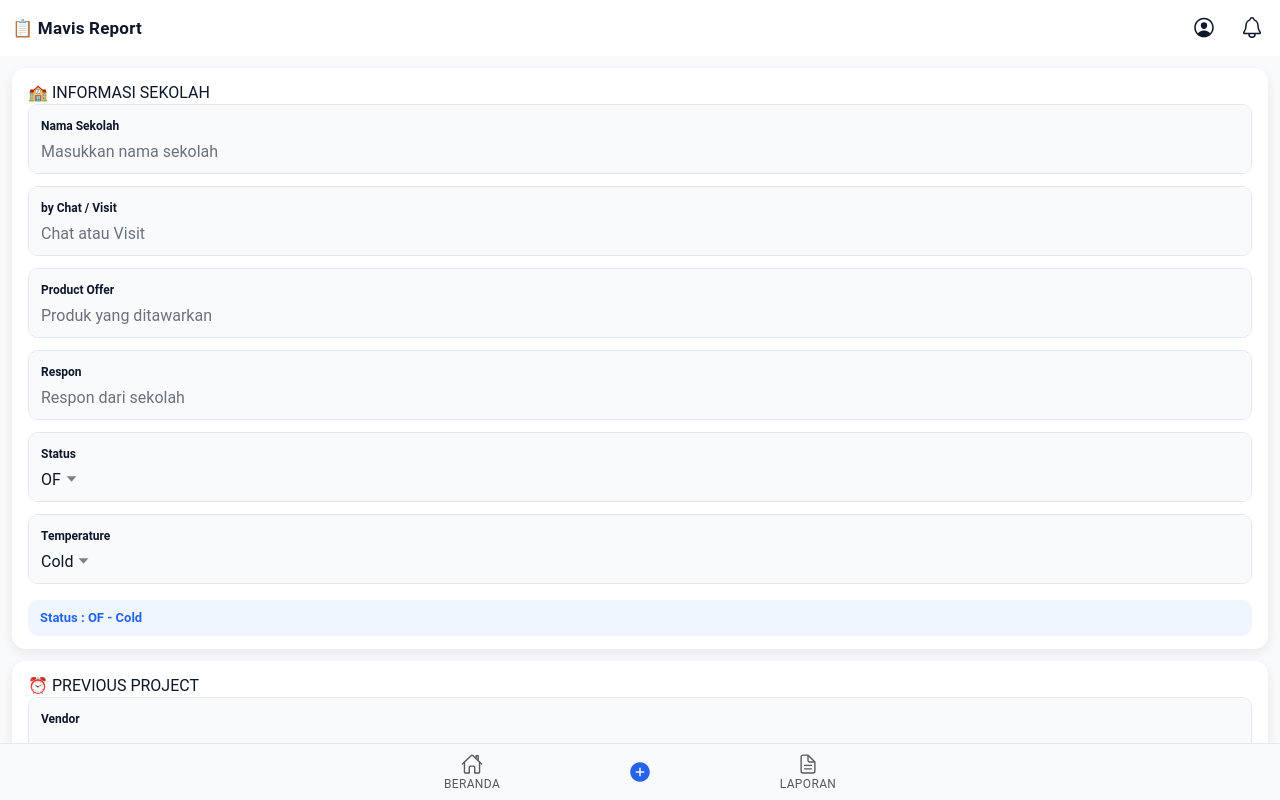
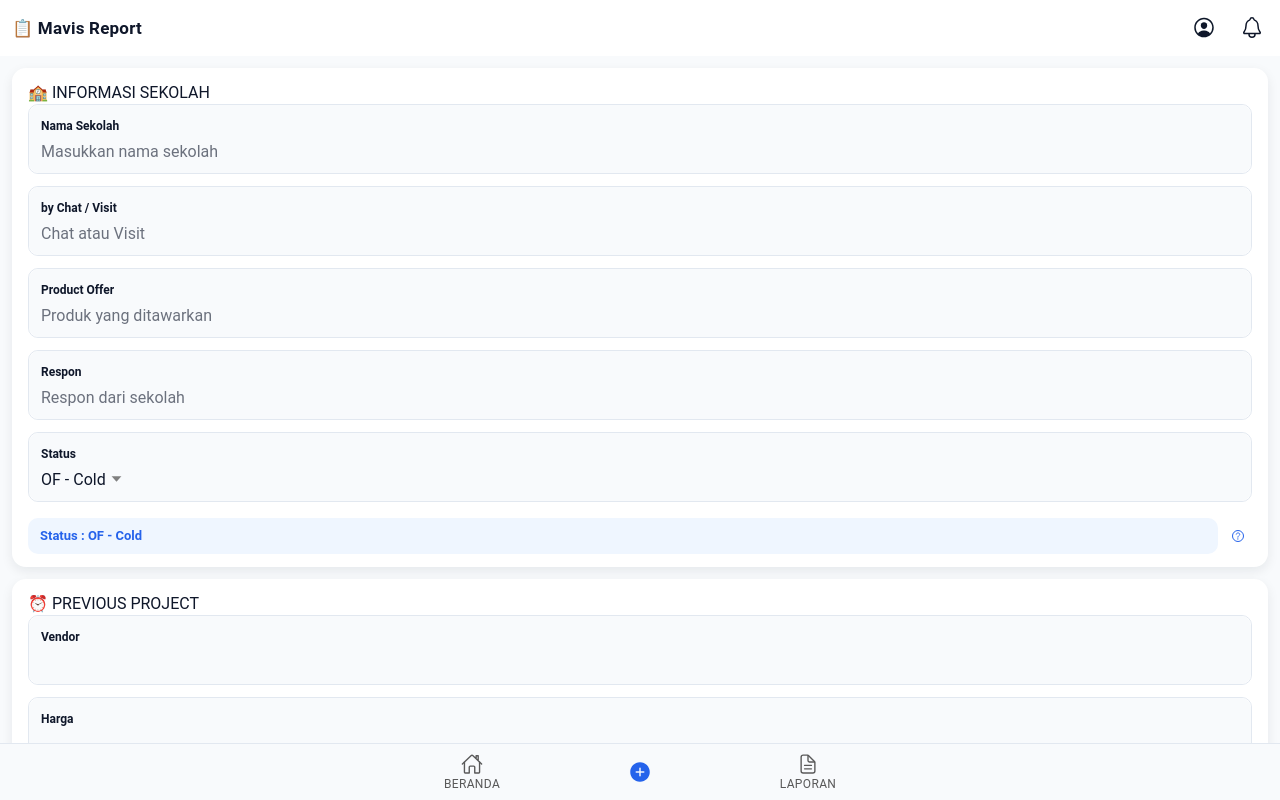
Before and after one commit to uddind/team-report-mavis, a React (Vite) app: page /tambah-report in a window 1280 px wide. Built offline with nearby package versions, Linux system fonts and the light colour scheme.

Commit message:
Shroten app name to MRS

```diff
--- a/capacitor.config.ts
+++ b/capacitor.config.ts
@@ -1,8 +1,8 @@
 import type { CapacitorConfig } from '@capacitor/cli';
 
 const config: CapacitorConfig = {
-  appId: 'com.teamreport',
-  appName: 'ReportMavis',
+  appId: 'com.MRS',
+  appName: 'MRS',
   webDir: 'dist',
   server: {
     androidScheme: 'https',
--- a/src/components/FormSectionCard.css
+++ b/src/components/FormSectionCard.css
@@ -41,3 +41,15 @@
   border-radius: var(--app-radius-sm, 10px);
   padding: 8px 12px;
 }
+
+.status-result-badge-row {
+  display: flex;
+  align-items: center;
+  gap: 6px;
+  margin-top: 4px;
+}
+
+.status-result-badge-row .status-result-badge {
+  margin-top: 0;
+  flex: 1;
+}
--- /dev/null
+++ b/src/components/StatusInfoPopover.css
@@ -0,0 +1,31 @@
+.status-info-button {
+  --padding-start: 4px;
+  --padding-end: 4px;
+  margin: 0;
+  height: 28px;
+}
+
+.status-info-popover {
+  --width: 280px;
+}
+
+.status-info-popover-content {
+  --background: #ffffff;
+  padding: 12px;
+}
+
+.status-info-title {
+  font-size: 13px;
+  font-weight: 700;
+  color: #2563EB;
+  margin: 12px 0 4px 0;
+}
+
+.status-info-title:first-child {
+  margin-top: 0;
+}
+
+.status-info-popover-content ion-item {
+  --min-height: 32px;
+  font-size: 13px;
+}
--- /dev/null
+++ b/src/components/StatusInfoPopover.tsx
@@ -0,0 +1,62 @@
+import { useState } from 'react';
+import {
+  IonButton,
+  IonIcon,
+  IonPopover,
+  IonContent,
+  IonList,
+  IonItem,
+  IonLabel,
+} from '@ionic/react';
+import { helpCircleOutline } from 'ionicons/icons';
+import './StatusInfoPopover.css';
+
+const StatusInfoPopover: React.FC = () => {
+  const [open, setOpen] = useState(false);
+
+  return (
+    <>
+      <IonButton fill="clear" size="small" className="status-info-button" onClick={() => setOpen(true)}>
+        <IonIcon icon={helpCircleOutline} slot="icon-only" />
+      </IonButton>
+
+      <IonPopover isOpen={open} onDidDismiss={() => setOpen(false)} className="status-info-popover">
+        <IonContent class="status-info-popover-content">
+          <h3 className="status-info-title">Keterangan Status</h3>
+          <IonList lines="none">
+            <IonItem>
+              <IonLabel className="ion-text-wrap"><strong>OF</strong> — Offer (penawaran awal)</IonLabel>
+            </IonItem>
+            <IonItem>
+              <IonLabel className="ion-text-wrap"><strong>FU1</strong> — Follow Up 1</IonLabel>
+            </IonItem>
+            <IonItem>
+              <IonLabel className="ion-text-wrap"><strong>FU2</strong> — Follow Up 2</IonLabel>
+            </IonItem>
+            <IonItem>
+              <IonLabel className="ion-text-wrap"><strong>C</strong> — Closing (deal berhasil)</IonLabel>
+            </IonItem>
+            <IonItem>
+              <IonLabel className="ion-text-wrap"><strong>ND</strong> — No Deal / tidak ada respon</IonLabel>
+            </IonItem>
+          </IonList>
+
+          <h3 className="status-info-title">Keterangan Temperatur</h3>
+          <IonList lines="none">
+            <IonItem>
+              <IonLabel className="ion-text-wrap"><strong>Cold</strong> — Belum tertarik</IonLabel>
+            </IonItem>
+            <IonItem>
+              <IonLabel className="ion-text-wrap"><strong>Warm</strong> — Mulai tertarik, perlu tindak lanjut</IonLabel>
+            </IonItem>
+            <IonItem>
+              <IonLabel className="ion-text-wrap"><strong>Hot</strong> — Sangat tertarik, siap closing</IonLabel>
+            </IonItem>
+          </IonList>
+        </IonContent>
+      </IonPopover>
+    </>
+  );
+};
+
+export default StatusInfoPopover;
--- a/src/pages/EditReport.tsx
+++ b/src/pages/EditReport.tsx
@@ -19,12 +19,11 @@ import {
 } from '@ionic/react';
 import Header from '../components/Header';
 import FormSectionCard from '../components/FormSectionCard';
-import type { Report, StatusCode, StatusTemperature } from '../types/Report';
+import StatusInfoPopover from '../components/StatusInfoPopover';
+import type { Report } from '../types/Report';
 import { getReportById, updateReport } from '../services/reportService';
+import { combinedStatusOptions, combineStatus, splitStatus } from '../utils/statusOptions';
 import './EditReport.css';
-
-const statusCodeOptions: StatusCode[] = ['OF', 'FU1', 'FU2', 'C', 'ND'];
-const statusTempOptions: StatusTemperature[] = ['Cold', 'Warm', 'Hot'];
 
 const EditReport: React.FC = () => {
   const { id } = useParams<{ id: string }>();
@@ -40,8 +39,7 @@ const EditReport: React.FC = () => {
   const [byChatVisit, setByChatVisit] = useState('');
   const [productOffer, setProductOffer] = useState('');
   const [respon, setRespon] = useState('');
-  const [statusCode, setStatusCode] = useState<StatusCode>('OF');
-  const [statusTemperature, setStatusTemperature] = useState<StatusTemperature>('Cold');
+  const [combinedStatus, setCombinedStatus] = useState('OF|Cold');
 
   // Previous Project
   const [prevVendor, setPrevVendor] = useState('');
@@ -65,8 +63,6 @@ const EditReport: React.FC = () => {
   // Informasi Lain
   const [informasiLain, setInformasiLain] = useState('');
 
-  // Load existing report data into form fields
-
   useEffect(() => {
     const loadReport = async () => {
       setLoading(true);
@@ -82,8 +78,7 @@ const EditReport: React.FC = () => {
       setByChatVisit(existing.byChatVisit);
       setProductOffer(existing.productOffer);
       setRespon(existing.respon);
-      setStatusCode(existing.statusCode);
-      setStatusTemperature(existing.statusTemperature);
+      setCombinedStatus(combineStatus(existing.statusCode, existing.statusTemperature));
 
       setPrevVendor(existing.previousProject.vendor);
       setPrevHarga(existing.previousProject.harga);
@@ -124,6 +119,8 @@ const EditReport: React.FC = () => {
       });
       return;
     }
+
+    const { statusCode, statusTemperature } = splitStatus(combinedStatus);
 
     const updatedReport: Report = {
       id: id ?? Date.now().toString(),
@@ -238,35 +235,23 @@ const EditReport: React.FC = () => {
           <IonItem lines="none">
             <IonLabel position="stacked">Status</IonLabel>
             <IonSelect
-              value={statusCode}
-              onIonChange={(e) => setStatusCode(e.detail.value)}
+              value={combinedStatus}
+              onIonChange={(e) => setCombinedStatus(e.detail.value)}
               interface="popover"
             >
-              {statusCodeOptions.map((s) => (
-                <IonSelectOption key={s} value={s}>
-                  {s}
+              {combinedStatusOptions.map((opt) => (
+                <IonSelectOption key={opt.value} value={opt.value}>
+                  {opt.label}
                 </IonSelectOption>
               ))}
             </IonSelect>
           </IonItem>
 
-          <IonItem lines="none">
-            <IonLabel position="stacked">Temperature</IonLabel>
-            <IonSelect
-              value={statusTemperature}
-              onIonChange={(e) => setStatusTemperature(e.detail.value)}
-              interface="popover"
-            >
-              {statusTempOptions.map((s) => (
-                <IonSelectOption key={s} value={s}>
-                  {s}
-                </IonSelectOption>
-              ))}
-            </IonSelect>
-          </IonItem>
-
-          <div className="status-result-badge">
-            Status : {statusCode} - {statusTemperature}
+          <div className="status-result-badge-row">
+            <div className="status-result-badge">
+              Status : {combinedStatus.replace('|', ' - ')}
+            </div>
+            <StatusInfoPopover />
           </div>
         </FormSectionCard>
 
@@ -274,39 +259,23 @@ const EditReport: React.FC = () => {
         <FormSectionCard title="⏰ PREVIOUS PROJECT">
           <IonItem lines="none">
             <IonLabel position="stacked">Vendor</IonLabel>
-            <IonInput
-              value={prevVendor}
-              onIonInput={(e) => setPrevVendor(e.detail.value ?? '')}
-            />
+            <IonInput value={prevVendor} onIonInput={(e) => setPrevVendor(e.detail.value ?? '')} />
           </IonItem>
           <IonItem lines="none">
             <IonLabel position="stacked">Harga</IonLabel>
-            <IonInput
-              value={prevHarga}
-              onIonInput={(e) => setPrevHarga(e.detail.value ?? '')}
-            />
+            <IonInput value={prevHarga} onIonInput={(e) => setPrevHarga(e.detail.value ?? '')} />
           </IonItem>
           <IonItem lines="none">
             <IonLabel position="stacked">Jumlah</IonLabel>
-            <IonInput
-              value={prevJumlah}
-              onIonInput={(e) => setPrevJumlah(e.detail.value ?? '')}
-            />
+            <IonInput value={prevJumlah} onIonInput={(e) => setPrevJumlah(e.detail.value ?? '')} />
           </IonItem>
           <IonItem lines="none">
             <IonLabel position="stacked">Spesifikasi</IonLabel>
-            <IonInput
-              value={prevSpesifikasi}
-              onIonInput={(e) => setPrevSpesifikasi(e.detail.value ?? '')}
-            />
+            <IonInput value={prevSpesifikasi} onIonInput={(e) => setPrevSpesifikasi(e.detail.value ?? '')} />
           </IonItem>
           <IonItem lines="none">
             <IonLabel position="stacked">Problem</IonLabel>
-            <IonTextarea
-              value={prevProblem}
-              onIonInput={(e) => setPrevProblem(e.detail.value ?? '')}
-              autoGrow
-            />
+            <IonTextarea value={prevProblem} onIonInput={(e) => setPrevProblem(e.detail.value ?? '')} autoGrow />
           </IonItem>
         </FormSectionCard>
 
@@ -314,39 +283,23 @@ const EditReport: React.FC = () => {
         <FormSectionCard title="💡 NEXT PROJECT">
           <IonItem lines="none">
             <IonLabel position="stacked">Vendor</IonLabel>
-            <IonInput
-              value={nextVendor}
-              onIonInput={(e) => setNextVendor(e.detail.value ?? '')}
-            />
+            <IonInput value={nextVendor} onIonInput={(e) => setNextVendor(e.detail.value ?? '')} />
           </IonItem>
           <IonItem lines="none">
             <IonLabel position="stacked">Harga</IonLabel>
-            <IonInput
-              value={nextHarga}
-              onIonInput={(e) => setNextHarga(e.detail.value ?? '')}
-            />
+            <IonInput value={nextHarga} onIonInput={(e) => setNextHarga(e.detail.value ?? '')} />
           </IonItem>
           <IonItem lines="none">
             <IonLabel position="stacked">Jumlah</IonLabel>
-            <IonInput
-              value={nextJumlah}
-              onIonInput={(e) => setNextJumlah(e.detail.value ?? '')}
-            />
+            <IonInput value={nextJumlah} onIonInput={(e) => setNextJumlah(e.detail.value ?? '')} />
           </IonItem>
           <IonItem lines="none">
             <IonLabel position="stacked">Spesifikasi</IonLabel>
-            <IonInput
-              value={nextSpesifikasi}
-              onIonInput={(e) => setNextSpesifikasi(e.detail.value ?? '')}
-            />
+            <IonInput value={nextSpesifikasi} onIonInput={(e) => setNextSpesifikasi(e.detail.value ?? '')} />
           </IonItem>
           <IonItem lines="none">
             <IonLabel position="stacked">Harapan</IonLabel>
-            <IonTextarea
-              value={nextHarapan}
-              onIonInput={(e) => setNextHarapan(e.detail.value ?? '')}
-              autoGrow
-            />
+            <IonTextarea value={nextHarapan} onIonInput={(e) => setNextHarapan(e.detail.value ?? '')} autoGrow />
           </IonItem>
         </FormSectionCard>
 
@@ -386,11 +339,7 @@ const EditReport: React.FC = () => {
 
           <IonItem lines="none">
             <IonLabel position="stacked">Catatan</IonLabel>
-            <IonTextarea
-              value={catatan}
-              onIonInput={(e) => setCatatan(e.detail.value ?? '')}
-              autoGrow
-            />
+            <IonTextarea value={catatan} onIonInput={(e) => setCatatan(e.detail.value ?? '')} autoGrow />
           </IonItem>
         </FormSectionCard>
 
--- a/src/pages/TambahReport.tsx
+++ b/src/pages/TambahReport.tsx
@@ -1,5 +1,4 @@
 import { useState } from 'react';
-import { addReport } from '../services/reportService';
 import {
   IonContent,
   IonPage,
@@ -18,11 +17,11 @@ import {
 } from '@ionic/react';
 import Header from '../components/Header';
 import FormSectionCard from '../components/FormSectionCard';
-import type { Report, StatusCode, StatusTemperature } from '../types/Report';
+import StatusInfoPopover from '../components/StatusInfoPopover';
+import type { Report } from '../types/Report';
+import { addReport } from '../services/reportService';
+import { combinedStatusOptions, splitStatus } from '../utils/statusOptions';
 import './TambahReport.css';
-
-const statusCodeOptions: StatusCode[] = ['OF', 'FU1', 'FU2', 'C', 'ND'];
-const statusTempOptions: StatusTemperature[] = ['Cold', 'Warm', 'Hot'];
 
 const TambahReport: React.FC = () => {
   const router = useIonRouter();
@@ -33,8 +32,7 @@ const TambahReport: React.FC = () => {
   const [byChatVisit, setByChatVisit] = useState('');
   const [productOffer, setProductOffer] = useState('');
   const [respon, setRespon] = useState('');
-  const [statusCode, setStatusCode] = useState<StatusCode>('OF');
-  const [statusTemperature, setStatusTemperature] = useState<StatusTemperature>('Cold');
+  const [combinedStatus, setCombinedStatus] = useState('OF|Cold');
 
   // Previous Project
   const [prevVendor, setPrevVendor] = useState('');
@@ -73,6 +71,8 @@ const TambahReport: React.FC = () => {
       return;
     }
 
+    const { statusCode, statusTemperature } = splitStatus(combinedStatus);
+
     const newReport: Report = {
       id: Date.now().toString(),
       schoolName,
@@ -105,7 +105,7 @@ const TambahReport: React.FC = () => {
       updatedAt: new Date().toISOString(),
     };
 
-await addReport(newReport);
+    await addReport(newReport);
 
     presentToast({
       message: 'Report berhasil disimpan',
@@ -162,35 +162,23 @@ await addReport(newReport);
           <IonItem lines="none">
             <IonLabel position="stacked">Status</IonLabel>
             <IonSelect
-              value={statusCode}
-              onIonChange={(e) => setStatusCode(e.detail.value)}
+              value={combinedStatus}
+              onIonChange={(e) => setCombinedStatus(e.detail.value)}
               interface="popover"
             >
-              {statusCodeOptions.map((s) => (
-                <IonSelectOption key={s} value={s}>
-                  {s}
+              {combinedStatusOptions.map((opt) => (
+                <IonSelectOption key={opt.value} value={opt.value}>
+                  {opt.label}
                 </IonSelectOption>
               ))}
             </IonSelect>
           </IonItem>
 
-          <IonItem lines="none">
-            <IonLabel position="stacked">Temperature</IonLabel>
-            <IonSelect
-              value={statusTemperature}
-              onIonChange={(e) => setStatusTemperature(e.detail.value)}
-              interface="popover"
-            >
-              {statusTempOptions.map((s) => (
-                <IonSelectOption key={s} value={s}>
-                  {s}
-                </IonSelectOption>
-              ))}
-            </IonSelect>
-          </IonItem>
-
-          <div className="status-result-badge">
-            Status : {statusCode} - {statusTemperature}
+          <div className="status-result-badge-row">
+            <div className="status-result-badge">
+              Status : {combinedStatus.replace('|', ' - ')}
+            </div>
+            <StatusInfoPopover />
           </div>
         </FormSectionCard>
 
@@ -198,39 +186,23 @@ await addReport(newReport);
         <FormSectionCard title="⏰ PREVIOUS PROJECT">
           <IonItem lines="none">
             <IonLabel position="stacked">Vendor</IonLabel>
-            <IonInput
-              value={prevVendor}
-              onIonInput={(e) => setPrevVendor(e.detail.value ?? '')}
-            />
+            <IonInput value={prevVendor} onIonInput={(e) => setPrevVendor(e.detail.value ?? '')} />
           </IonItem>
           <IonItem lines="none">
             <IonLabel position="stacked">Harga</IonLabel>
-            <IonInput
-              value={prevHarga}
-              onIonInput={(e) => setPrevHarga(e.detail.value ?? '')}
-            />
+            <IonInput value={prevHarga} onIonInput={(e) => setPrevHarga(e.detail.value ?? '')} />
           </IonItem>
           <IonItem lines="none">
             <IonLabel position="stacked">Jumlah</IonLabel>
-            <IonInput
-              value={prevJumlah}
-              onIonInput={(e) => setPrevJumlah(e.detail.value ?? '')}
-            />
+            <IonInput value={prevJumlah} onIonInput={(e) => setPrevJumlah(e.detail.value ?? '')} />
           </IonItem>
           <IonItem lines="none">
             <IonLabel position="stacked">Spesifikasi</IonLabel>
-            <IonInput
-              value={prevSpesifikasi}
-              onIonInput={(e) => setPrevSpesifikasi(e.detail.value ?? '')}
-            />
+            <IonInput value={prevSpesifikasi} onIonInput={(e) => setPrevSpesifikasi(e.detail.value ?? '')} />
           </IonItem>
           <IonItem lines="none">
             <IonLabel position="stacked">Problem</IonLabel>
-            <IonTextarea
-              value={prevProblem}
-              onIonInput={(e) => setPrevProblem(e.detail.value ?? '')}
-              autoGrow
-            />
+            <IonTextarea value={prevProblem} onIonInput={(e) => setPrevProblem(e.detail.value ?? '')} autoGrow />
           </IonItem>
         </FormSectionCard>
 
@@ -238,39 +210,23 @@ await addReport(newReport);
         <FormSectionCard title="💡 NEXT PROJECT">
           <IonItem lines="none">
             <IonLabel position="stacked">Vendor</IonLabel>
-            <IonInput
-              value={nextVendor}
-              onIonInput={(e) => setNextVendor(e.detail.value ?? '')}
-            />
+            <IonInput value={nextVendor} onIonInput={(e) => setNextVendor(e.detail.value ?? '')} />
           </IonItem>
           <IonItem lines="none">
             <IonLabel position="stacked">Harga</IonLabel>
-            <IonInput
-              value={nextHarga}
-              onIonInput={(e) => setNextHarga(e.detail.value ?? '')}
-            />
+            <IonInput value={nextHarga} onIonInput={(e) => setNextHarga(e.detail.value ?? '')} />
           </IonItem>
           <IonItem lines="none">
             <IonLabel position="stacked">Jumlah</IonLabel>
-            <IonInput
-              value={nextJumlah}
-              onIonInput={(e) => setNextJumlah(e.detail.value ?? '')}
-            />
+            <IonInput value={nextJumlah} onIonInput={(e) => setNextJumlah(e.detail.value ?? '')} />
           </IonItem>
           <IonItem lines="none">
             <IonLabel position="stacked">Spesifikasi</IonLabel>
-            <IonInput
-              value={nextSpesifikasi}
-              onIonInput={(e) => setNextSpesifikasi(e.detail.value ?? '')}
-            />
+            <IonInput value={nextSpesifikasi} onIonInput={(e) => setNextSpesifikasi(e.detail.value ?? '')} />
           </IonItem>
           <IonItem lines="none">
             <IonLabel position="stacked">Harapan</IonLabel>
-            <IonTextarea
-              value={nextHarapan}
-              onIonInput={(e) => setNextHarapan(e.detail.value ?? '')}
-              autoGrow
-            />
+            <IonTextarea value={nextHarapan} onIonInput={(e) => setNextHarapan(e.detail.value ?? '')} autoGrow />
           </IonItem>
         </FormSectionCard>
 
@@ -308,11 +264,7 @@ await addReport(newReport);
 
           <IonItem lines="none">
             <IonLabel position="stacked">Catatan</IonLabel>
-            <IonTextarea
-              value={catatan}
-              onIonInput={(e) => setCatatan(e.detail.value ?? '')}
-              autoGrow
-            />
+            <IonTextarea value={catatan} onIonInput={(e) => setCatatan(e.detail.value ?? '')} autoGrow />
           </IonItem>
         </FormSectionCard>
 
--- /dev/null
+++ b/src/utils/statusOptions.ts
@@ -0,0 +1,36 @@
+import type { StatusCode, StatusTemperature } from '../types/Report';
+
+export const statusCodes: StatusCode[] = ['OF', 'FU1', 'FU2', 'C', 'ND'];
+export const statusTemperatures: StatusTemperature[] = ['Cold', 'Warm', 'Hot'];
+
+export interface CombinedStatusOption {
+  value: string;
+  label: string;
+  statusCode: StatusCode;
+  statusTemperature: StatusTemperature;
+}
+
+/** All 15 combinations (5 status codes x 3 temperatures) as one flat dropdown list */
+export const combinedStatusOptions: CombinedStatusOption[] = statusCodes.flatMap((code) =>
+  statusTemperatures.map((temp) => ({
+    value: `${code}|${temp}`,
+    label: `${code} - ${temp}`,
+    statusCode: code,
+    statusTemperature: temp,
+  }))
+);
+
+export function combineStatus(code: StatusCode, temp: StatusTemperature): string {
+  return `${code}|${temp}`;
+}
+
+export function splitStatus(value: string): {
+  statusCode: StatusCode;
+  statusTemperature: StatusTemperature;
+} {
+  const [code, temp] = value.split('|');
+  return {
+    statusCode: code as StatusCode,
+    statusTemperature: temp as StatusTemperature,
+  };
+}
```
Also changed, not shown: src/pages/FormSectionCard.tsx (line endings or trailing spaces), 1 other file (tests, documents, lock files or other folders).
